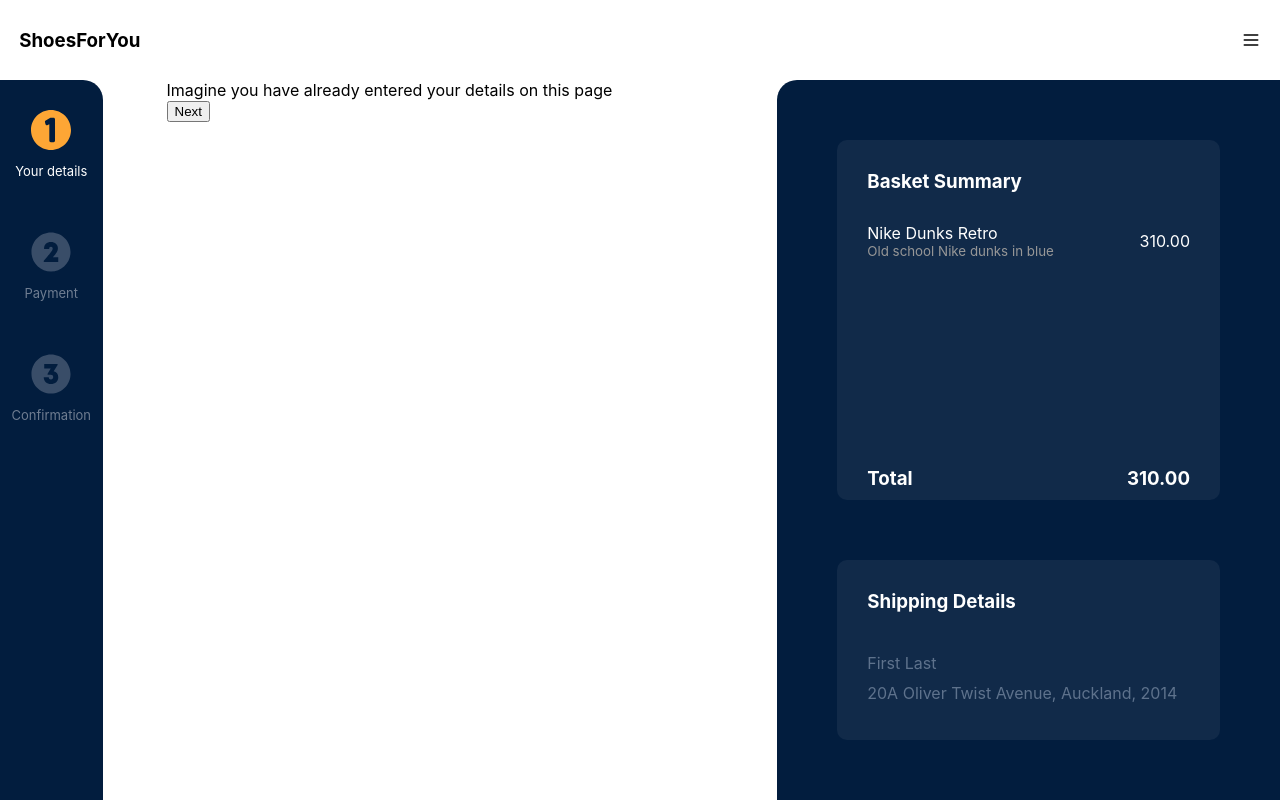
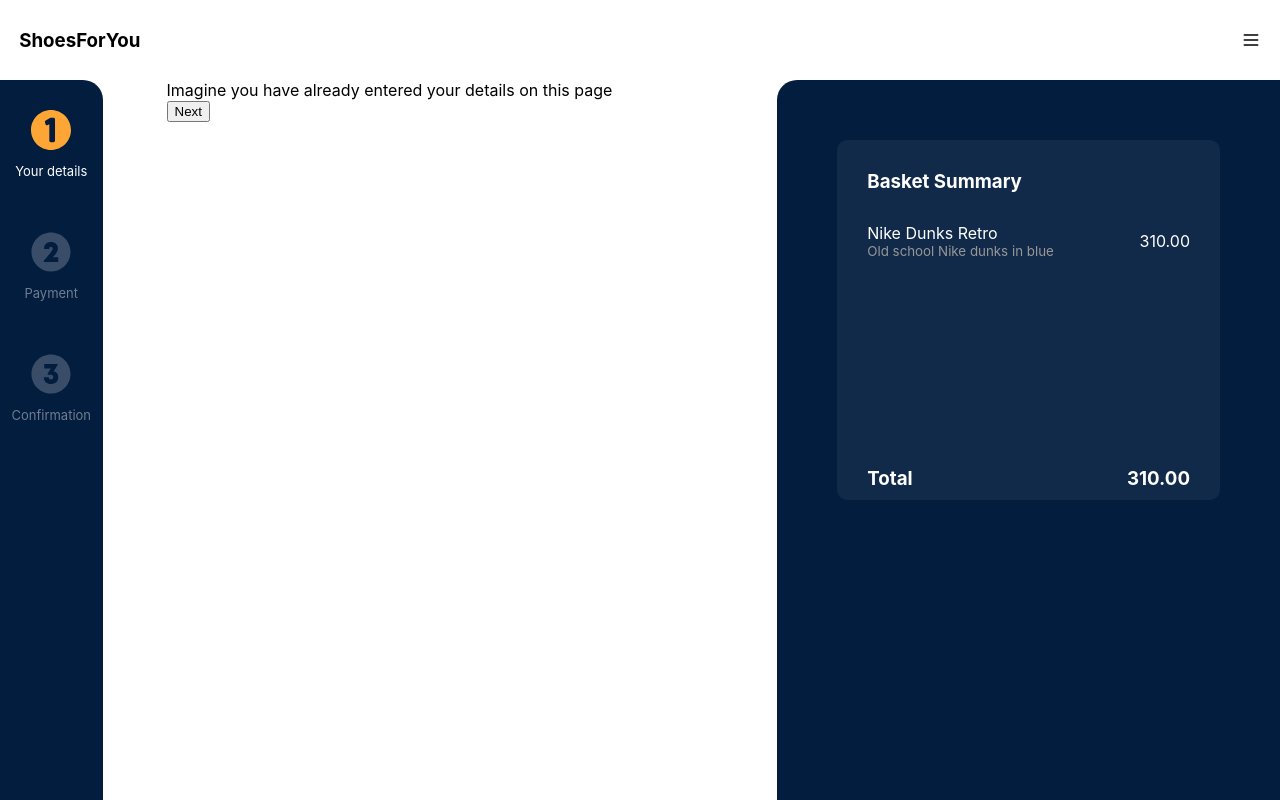
Before and after one commit to clyanide/airwallex-checkout-sample-ui, a React (Create React App) app: page /checkout in a window 1280 px wide. Built offline with nearby package versions, Linux system fonts and the light colour scheme.

Commit message:
populate shipping from cookie

```diff
--- a/src/components/checkout/BasketSummary/BasketSummary.tsx
+++ b/src/components/checkout/BasketSummary/BasketSummary.tsx
@@ -2,9 +2,11 @@ import React from 'react';
 import Cookies from 'universal-cookie';
 import styles from './BasketSummary.module.scss';
 
-const items = [{ name: 'Nike Air Max', description: 'Newest air max shoes', price: '$123.45' }, { name: 'Nike Air Max', description: 'Newest air max shoes', price: '$123.45' }, { name: 'Nike Air Max', description: 'Newest air max shoes', price: '$123.45' }, { name: 'Nike Air Max', description: 'Newest air max shoes', price: '$123.45' }, { name: 'Nike Air Max', description: 'Newest air max shoes', price: '$123.45' }, { name: 'Nike Air Max', description: 'Newest air max shoes', price: '$123.45' }];
+interface IProps {
+  showShipping: boolean;
+}
 
-const BasketSummary = () => {
+const BasketSummary = ({ showShipping }: IProps) => {
   const calculateTotal = (products: Array<Record<string, any>>) => {
     let total = 0;
 
@@ -15,6 +17,8 @@ const BasketSummary = () => {
 
   const cookies = new Cookies();
   const cookie = cookies.get('order');
+  const { shipping } = cookie.order;
+  const { address } = shipping;
   return (
     <div className={styles.body}>
       <div className={styles.content}>
@@ -39,13 +43,35 @@ const BasketSummary = () => {
             <h3>{(Math.round(calculateTotal(cookie.order.products) * 100) / 100).toFixed(2)}</h3>
           </div>
         </div>
-        <div className={styles.shipping}>
-          <h3>Shipping Details</h3>
-          <div className={styles.info}>
-            <p className={styles.names}>First Last</p>
-            <p className={styles.address}>20A Oliver Twist Avenue, Auckland, 2014</p>
-          </div>
-        </div>
+        {showShipping
+          ? (
+            <div className={styles.shipping}>
+              <h3>Shipping Details</h3>
+              <div className={styles.info}>
+                <p className={styles.names}>
+                  {shipping.first_name}
+                  {' '}
+                  {shipping.last_name}
+                </p>
+                <p className={styles.address}>
+                  {address.street_number}
+                  {' '}
+                  {address.street}
+                  {', '}
+                  {address.city}
+                  {', '}
+                  {address.postcode}
+                  {', '}
+                  {address.country_code}
+                </p>
+                <p className={styles.address}>
+                  {shipping.shipping_method}
+                  {' delivery'}
+                </p>
+              </div>
+            </div>
+          )
+          : null}
       </div>
     </div>
   );
--- a/src/components/checkout/Payment/Payment.tsx
+++ b/src/components/checkout/Payment/Payment.tsx
@@ -157,6 +157,7 @@ const Payment = ({ setPaymentConfirmed, handleGoBack }: IProps) => {
       .catch((error) => {
         setIsSubmitting(false);
         setErrorMessage(error.message ?? JSON.stringify(error));
+        window.alert('Something went wrong, please try again.');
         console.error('There was an error', error);
       });
   };
--- a/src/pages/Checkout/Checkout.tsx
+++ b/src/pages/Checkout/Checkout.tsx
@@ -44,7 +44,11 @@ const Checkout = () => {
 
   const getStepComponent = () => {
     if (!detailsConfirmed) {
-      return <YourDetails setDetailsConfirmed={handleDetailsConfirmation} />;
+      return (
+        <YourDetails
+          setDetailsConfirmed={handleDetailsConfirmation}
+        />
+      );
     }
     if (!paymentConfirmed) {
       return (
@@ -67,7 +71,9 @@ const Checkout = () => {
       <div className={styles.content}>
         <CheckoutNavBar active={activeStep} done={doneSteps} />
         {getStepComponent()}
-        <BasketSummary />
+        <BasketSummary
+          showShipping={activeStep !== 1}
+        />
       </div>
     </div>
   );
```
